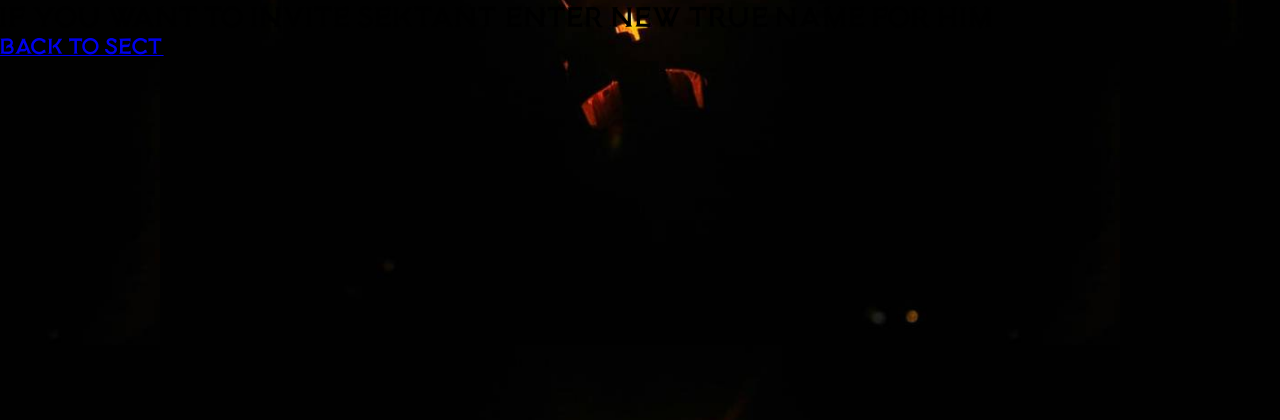
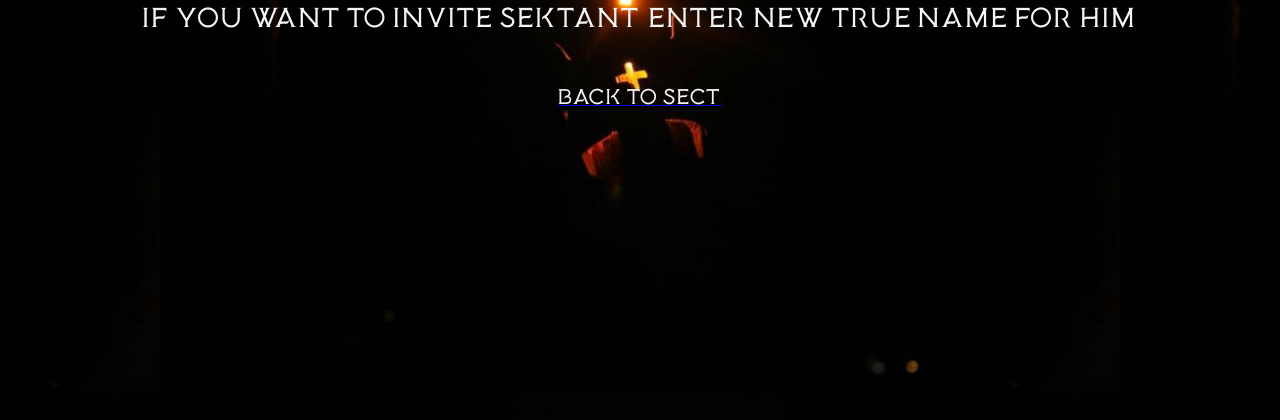
Before and after one commit to ARaimbekov/sekta, a Django app: page /sekta/1/invite in a window 1280 px wide. Shown: the top 420 px of the page. Run offline with Django 3.2, Linux system fonts and the light colour scheme; a user stored in the database is signed in; tables that the repository leaves empty hold one stand-in row (values such as "Sample post").

Commit message:
white color for headers

```diff
--- a/services/static/sekta_app/style.css
+++ b/services/static/sekta_app/style.css
@@ -26,7 +26,21 @@
 
 h1{
     padding-bottom: 50px;
-    color: #000;
+    color: #fff;
+    font-weight: lighter;
+    color: whitesmoke;
+    text-align: center;
+}
+h2{
+    padding-bottom: 50px;
+    color: #fff;
+    font-weight: lighter;
+    color: whitesmoke;
+    text-align: center;
+}
+h3{
+    padding-bottom: 50px;
+    color: #fff;
     font-weight: lighter;
     color: whitesmoke;
     text-align: center;
```
Also changed, not shown: services/sekta_app/static/sekta_app/style.css (+15 -1 lines).
